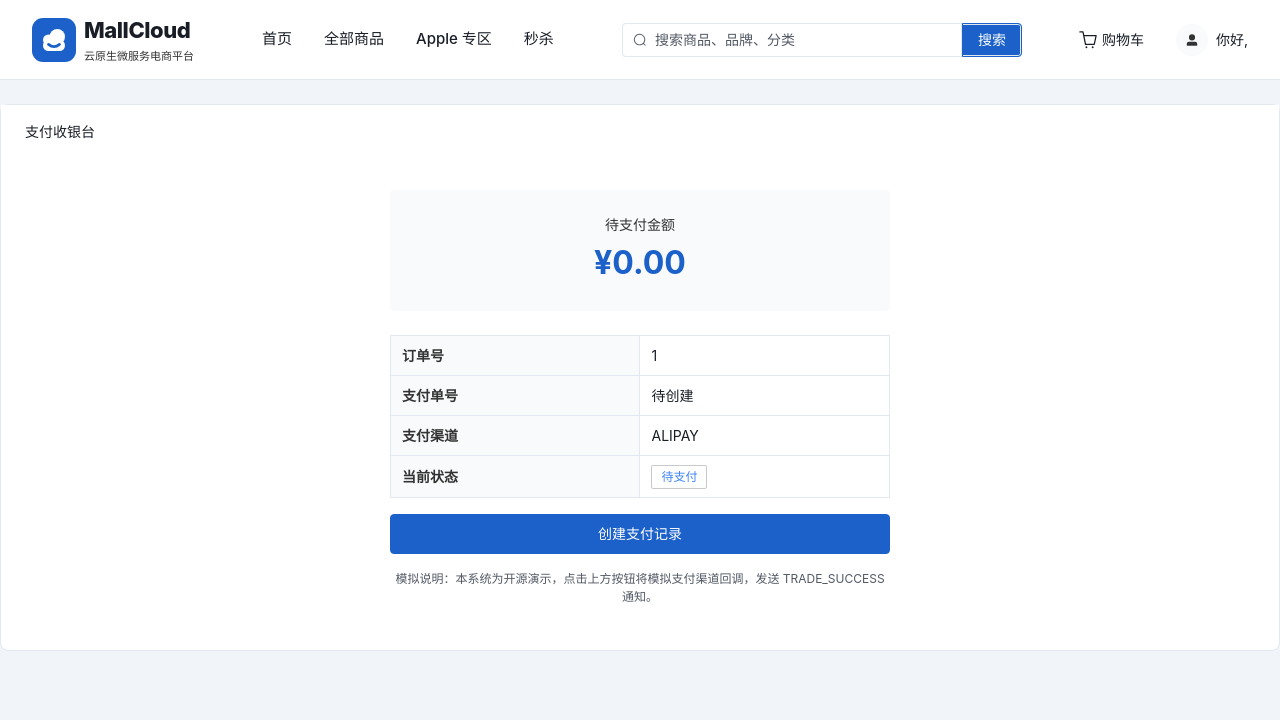
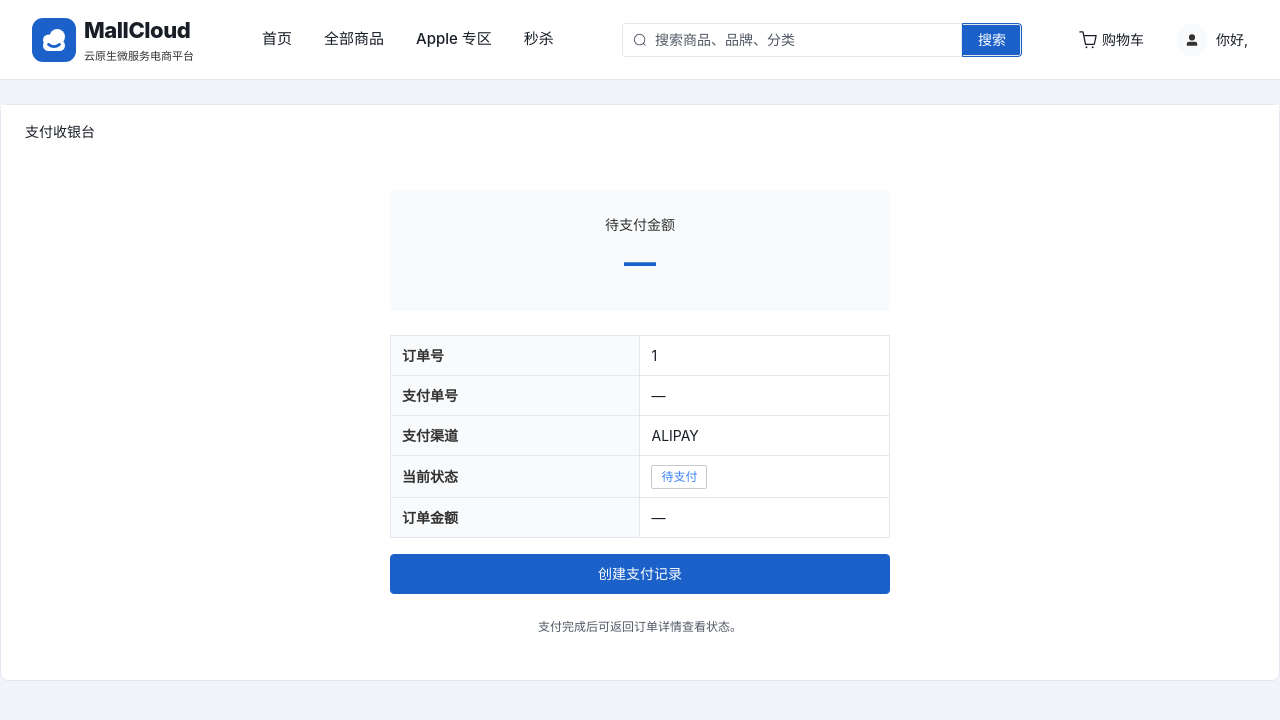
Before and after one commit to zyyyyynnn/Microservices-Final-Project, a Vue app in the folder mall-frontend/: page /pay/1 in a window 1280 px wide. Shown: the top 720 px of the page. Built offline with nearby package versions, Linux system fonts and the light colour scheme; no server answers; sample sign-in values are in the browser's storage.

Commit message:
fix(frontend): complete payment page amount fallback

```diff
--- a/mall-frontend/src/views/PayView.vue
+++ b/mall-frontend/src/views/PayView.vue
@@ -13,7 +13,8 @@ const orderNo = String(route.params.orderNo || '');
 const loading = ref(false);
 const error = ref('');
 const payRecord = ref<UnknownRecord | null>(null);
-const payCreate = ref<unknown>(null);
+const order = ref<UnknownRecord | null>(null);
+const payCreate = ref<any>(null);
 const notifyResult = ref('');
 const submitting = ref(false);
 
@@ -21,10 +22,21 @@ async function loadRecord() {
   loading.value = true;
   error.value = '';
   try {
-    payRecord.value = await mallApi.payRecord(orderNo);
+    const [recordResult, orderResult] = await Promise.allSettled([
+      mallApi.payRecord(orderNo),
+      mallApi.order(orderNo),
+    ]);
+
+    payRecord.value = recordResult.status === 'fulfilled' ? recordResult.value : null;
+    order.value = orderResult.status === 'fulfilled' ? orderResult.value : null;
+
+    if (recordResult.status === 'rejected' && orderResult.status === 'rejected') {
+      throw recordResult.reason;
+    }
   } catch (err) {
     payRecord.value = null;
-    notifyError(err instanceof Error ? err.message : '支付记录加载失败');
+    order.value = null;
+    notifyError(err instanceof Error ? err.message : '支付信息加载失败');
   } finally {
     loading.value = false;
   }
@@ -47,13 +59,22 @@ async function notifyPay() {
   submitting.value = true;
   try {
     notifyResult.value = await mallApi.notifyPay(orderNo);
-    ElMessage.success(`通知结果：${notifyResult.value}`);
+    ElMessage.success('支付状态已更新');
     await loadRecord();
   } catch (err) {
     notifyError(err instanceof Error ? err.message : '支付通知失败');
   } finally {
     submitting.value = false;
   }
+}
+
+function payAmountText() {
+  const amount = Number(
+    field(payRecord.value, ['payAmount'], 0)
+    || field(order.value, ['payAmount', 'totalAmount'], 0)
+    || field(payCreate.value, ['payAmount'], 0)
+  );
+  return amount > 0 ? money(amount) : '—';
 }
 
 onMounted(loadRecord);
@@ -84,18 +105,19 @@ onMounted(loadRecord);
       <div v-else-if="!loading && !error" class="pay-process">
         <div class="pay-amount-box">
           <span class="pay-label">待支付金额</span>
-          <span class="pay-amount">{{ money(field(payRecord, ['payAmount'], 0)) }}</span>
+          <span class="pay-amount">{{ payAmountText() }}</span>
         </div>
 
-        <el-descriptions border :column="1" class="mt">
+        <el-descriptions border :column="1" class="pay-info-card mt">
           <el-descriptions-item label="订单号">{{ orderNo }}</el-descriptions-item>
-          <el-descriptions-item label="支付单号">{{ field(payRecord, ['payNo'], field(payCreate, ['payNo'], '待创建')) }}</el-descriptions-item>
-          <el-descriptions-item label="支付渠道">{{ field(payRecord, ['payChannel'], 'ALIPAY') }}</el-descriptions-item>
+          <el-descriptions-item label="支付单号">{{ field(payRecord, ['payNo'], field(payCreate, ['payNo'], '—')) }}</el-descriptions-item>
+          <el-descriptions-item label="支付渠道">{{ field(payRecord, ['payChannel'], field(payCreate, ['payChannel'], 'ALIPAY')) }}</el-descriptions-item>
           <el-descriptions-item label="当前状态">
             <el-tag :type="field(payRecord, ['status']) === 0 ? 'warning' : 'info'" effect="plain">
               {{ statusText(field(payRecord, ['status'], 0), payStatusMap) }}
             </el-tag>
           </el-descriptions-item>
+          <el-descriptions-item label="订单金额">{{ payAmountText() }}</el-descriptions-item>
         </el-descriptions>
 
         <div class="pay-actions mt">
@@ -107,9 +129,7 @@ onMounted(loadRecord);
           </el-button>
         </div>
 
-        <div class="pay-hint mt">
-          <p>模拟说明：本系统为开源演示，点击上方按钮将模拟支付渠道回调，发送 TRADE_SUCCESS 通知。</p>
-        </div>
+        <p class="pay-safe-note">支付完成后可返回订单详情查看状态。</p>
       </div>
     </div>
   </section>
@@ -147,9 +167,10 @@ onMounted(loadRecord);
   flex-direction: column;
   gap: var(--spacing-sm);
 }
-.pay-hint {
+.pay-safe-note {
   font-size: var(--font-xs);
   color: var(--color-text-tertiary);
   text-align: center;
+  margin-top: var(--spacing-lg);
 }
 </style>
```
